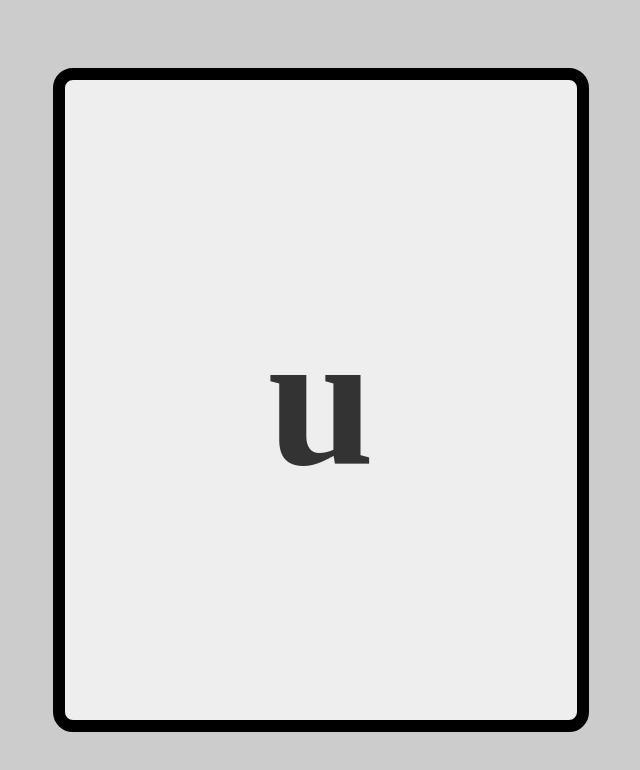
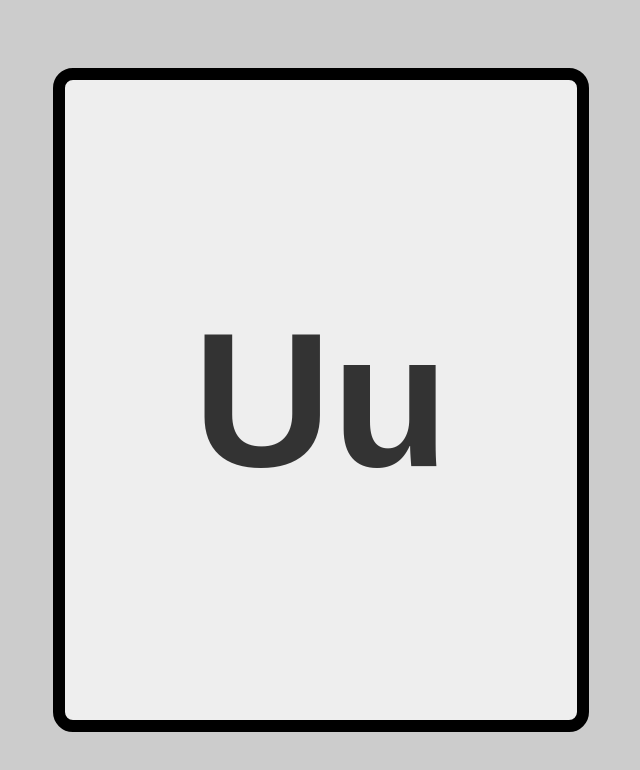
Before and after one commit to jethrobaldonado/letter-flash-cards, a React (Vite) app: page / in a window 1280 px wide. Shown: the top 770 px of the page, without its empty margins (319-959 px from the left). Built offline with nearby package versions, Linux system fonts and the light colour scheme.

Commit message:
Small and big letters

```diff
--- a/src/App.css
+++ b/src/App.css
@@ -1,6 +1,6 @@
 body {
   background: #cccccc;
-  font-family: 'Avenir', serif;
+  font-family: 'Arial', serif;
 }
 #root {
   max-width: 1280px;
--- a/src/App.tsx
+++ b/src/App.tsx
@@ -64,7 +64,8 @@
           background: '#EEEEEE',
         }}
       >
-        <h1 style={{ textTransform: currentCase ? 'lowercase' : 'uppercase' }}>{String.fromCharCode(currentLetter)}</h1>
+        <h1 style={{textTransform: 'uppercase', display: 'flex'}}>{String.fromCharCode(currentLetter)}</h1>
+        <h1 style={{textTransform: 'lowercase', display: 'flex'}}>{String.fromCharCode(currentLetter)}</h1>
       </div>
     </JackInTheBox>
   )
--- a/src/index.css
+++ b/src/index.css
@@ -1,5 +1,5 @@
 :root {
-  font-family: Inter, system-ui, Avenir, Helvetica, Arial, sans-serif;
+  font-family: Arial, sans-serif;
   line-height: 1.5;
   font-weight: 400;
   overflow: hidden;
```
